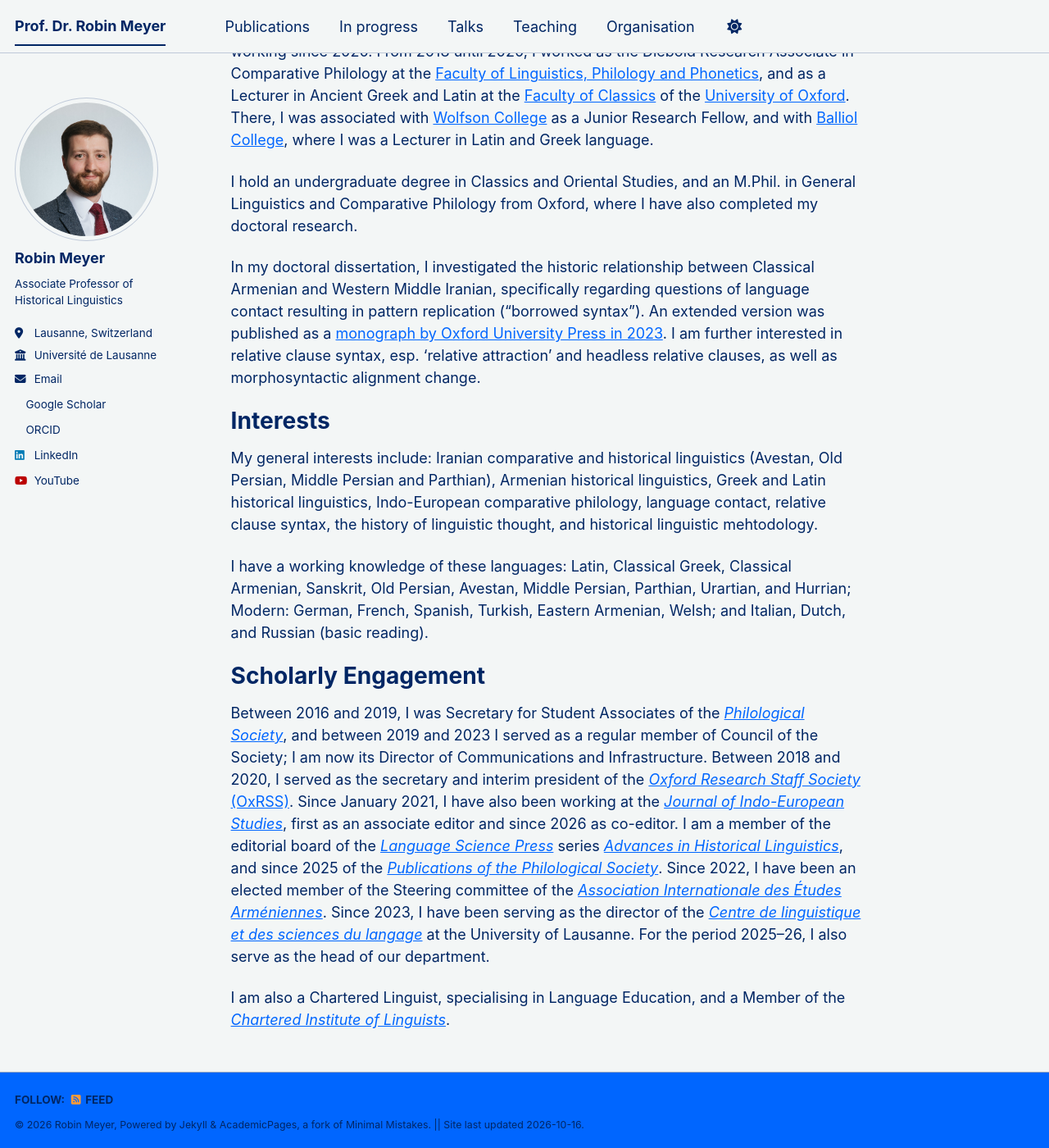
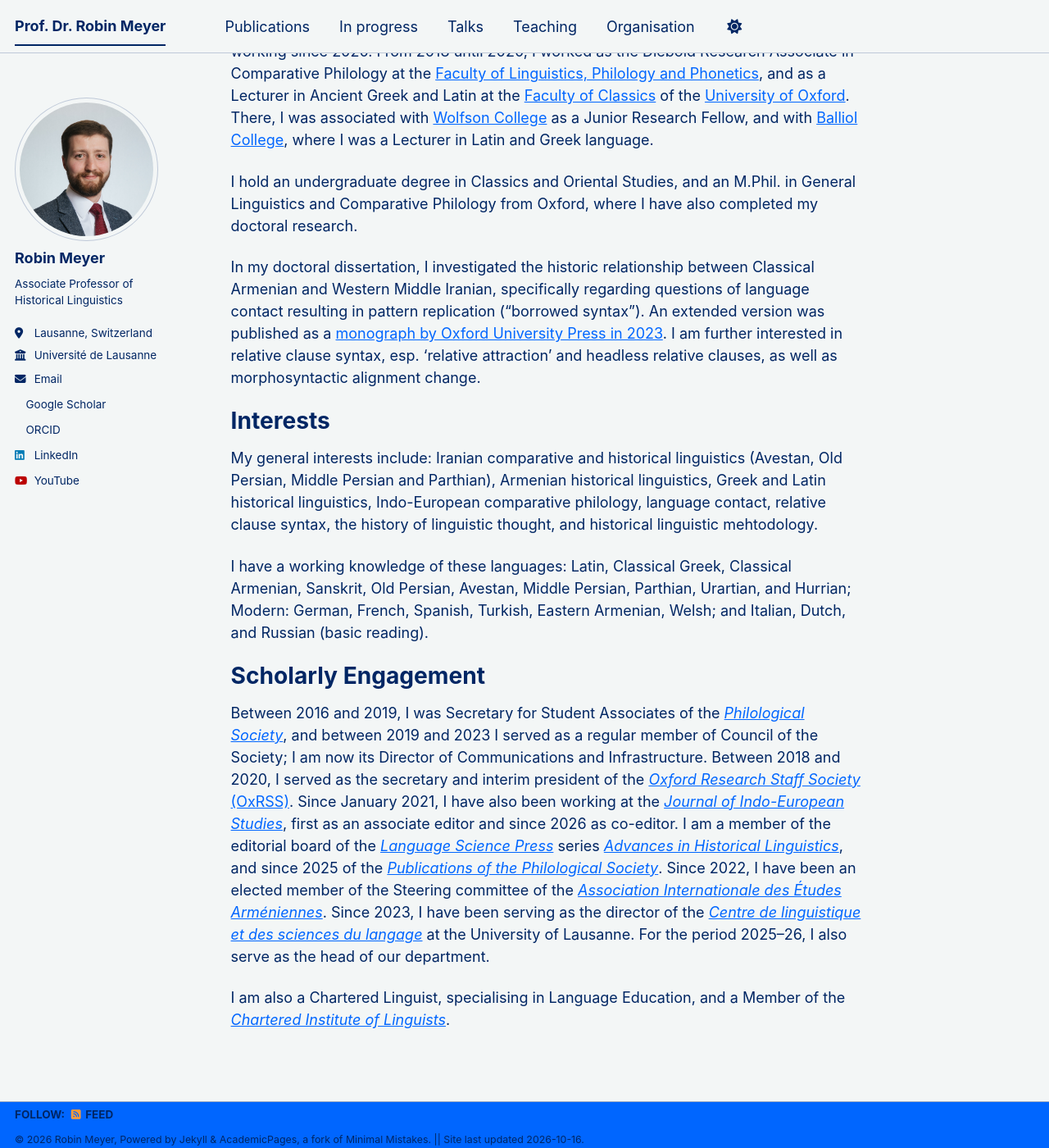
Before and after one commit to rbnmyr/rbnmyr.github.io, a Jekyll site: the page built from _pages/about.md, in a window 1280 px wide and 1400 px high, scrolled down 148 px. Shown: the whole window at 82% size. Built offline with Jekyll 4.4.1, drawn with Linux system fonts in a browser that asks for light colours; a style sheet for code colours, icons or effects is not loaded.

Commit message:
Update _footer.scss

```diff
--- a/_sass/layout/_footer.scss
+++ b/_sass/layout/_footer.scss
@@ -31,9 +31,9 @@
     @include clearfix;
     margin-left: auto;
     margin-right: auto;
-    margin-top: 1em;
+    margin-top: 0;
     max-width: 100%;
-    padding: 0 1em 1em;
+    padding: 0 1em 0 1em;
 
     @include breakpoint($x-large) {
       max-width: $x-large;
```
